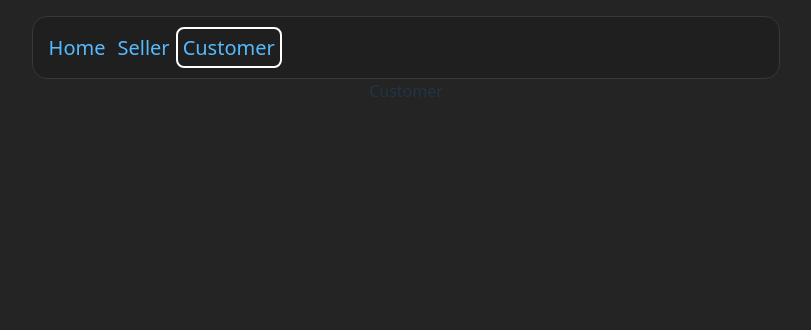
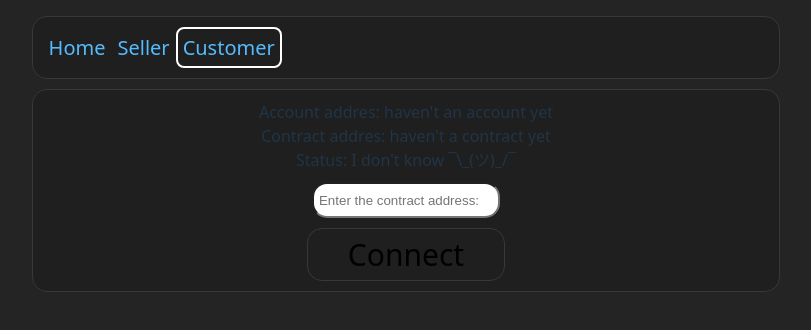
Before and after one commit to XPUIIIKA/trade-contract-web3, a React (Vite) app in the folder frontend/trade-web3/: page /customer in a window 1280 px wide. Shown: the top 330 px of the page, without its empty margins (234-1045 px from the left). Built offline with nearby package versions, Linux system fonts and the light colour scheme.

Commit message:
-fix&-feat:Fixed an issue where the client could see the seller's UI. The simplest part of the UI for the client has been implemented.

```diff
--- a/frontend/trade-web3/src/pages/Customer.jsx
+++ b/frontend/trade-web3/src/pages/Customer.jsx
@@ -1,10 +1,92 @@
+import { useEffect, useState } from "react";
+import { useDispatch, useSelector } from "react-redux";
+import { CONTRACT_ABI } from "../../config";
+import { setContractAddress, setCustomer, setStatus } from "../contractSlice";
+import Web3 from "web3";
+
 function Customer() {
+  const dispatch = useDispatch();
+  const contractAddress = useSelector((s) => s.contract.address);
+  const customerAccount = useSelector((s) => s.contract.customer);
+  const status = useSelector((s) => s.contract.status);
+  const [contractAddressInput, setContractAddressInput] = useState("");
+
+  const connectBtnHandler = async () => {
+    if (contractAddress) return;
+
+    if (!window.ethereum) {
+      alert("MetaMask not found");
+      return;
+    }
+
+    // Подключаем MetaMask
+    const web3 = new Web3(window.ethereum);
+    const accounts = await window.ethereum.request({
+      method: "eth_requestAccounts",
+    });
+
+    const seller = accounts[0];
+    dispatch(setCustomer(seller));
+    dispatch(setContractAddress(contractAddressInput));
+  };
+
+  const getContractState = async () => {
+    if (!window.ethereum || !contractAddress) return;
+
+    const web3 = new Web3(window.ethereum);
+    const contract = new web3.eth.Contract(CONTRACT_ABI, contractAddress);
+
+    try {
+      const stateValue = await contract.methods.state().call();
+      const states = ["Ready", "OrderCreated", "OrderPaid", "Shipment"];
+      dispatch(setStatus(states[stateValue]));
+    } catch (err) {
+      console.error("Error getting state:", err);
+      dispatch(setStatus(""));
+    }
+  };
+
+  useEffect(() => {
+    getContractState();
+    const interval = setInterval(getContractState, 5000);
+    return () => clearInterval(interval);
+  }, [contractAddress]);
 
   return (
-    <div>
-      <p>Customer</p>
+    <div className="div flex-div mt-10">
+      <p>
+        Account addres:{" "}
+        {customerAccount ? customerAccount : "haven't an account yet"}
+      </p>
+      <p>
+        Contract addres:{" "}
+        {contractAddress ? contractAddress : "haven't a contract yet"}
+      </p>
+      <p className={status}>
+        Status: {status ? status : "I don't know ¯\\_(ツ)_/¯"}
+      </p>
+      {contractAddress ? (
+        status == "Ready" ? (
+          <></>
+        ) : null
+      ) : (
+        <>
+          <input
+            type="text"
+            placeholder="Enter the contract address:"
+            value={contractAddressInput}
+            className="mt-10"
+            onChange={(e) => {
+              setContractAddressInput(e.target.value);
+            }}
+          />
+          <button className="btn-xl mt-10" onClick={connectBtnHandler}>
+            <p>Connect</p>
+          </button>
+        </>
+      )}
     </div>
-  )
+  );
 }
 
-export default Customer
+export default Customer;
--- a/frontend/trade-web3/src/pages/Seller.jsx
+++ b/frontend/trade-web3/src/pages/Seller.jsx
@@ -4,7 +4,12 @@ import Web3 from "web3";
 import SellerForm from "../сomponents/SellerForm";
 import ProductList from "../сomponents/ProductList";
 import { useDispatch, useSelector } from "react-redux";
-import { setContractAddress, setSeller, setStatus, setProducts } from "../contractSlice";
+import {
+  setContractAddress,
+  setSeller,
+  setStatus,
+  setProducts,
+} from "../contractSlice";
 
 function Seller() {
   const dispatch = useDispatch();
@@ -12,6 +17,7 @@ function Seller() {
   const sellerAccount = useSelector((s) => s.contract.seller);
   const status = useSelector((s) => s.contract.status);
   const products = useSelector((s) => s.contract.products);
+  const customerAccount = useSelector((s) => s.contract.customer);
   const [deposit, setDeposit] = useState("");
 
   const deployContract = async () => {
@@ -97,9 +103,19 @@ function Seller() {
     return () => clearInterval(interval);
   }, [contractAddress]);
 
+  if (customerAccount)
+    return (
+      <div className="div flex-div mt-10">
+        <p>You are customer!</p>
+      </div>
+    );
+
   return (
     <div className="div flex-div mt-10">
-      <p>Account addres: {sellerAccount ? sellerAccount : "haven't an account yet"}</p>
+      <p>
+        Account addres:{" "}
+        {sellerAccount ? sellerAccount : "haven't an account yet"}
+      </p>
       <p>
         Contract addres:{" "}
         {contractAddress ? contractAddress : "haven't a contract yet"}
@@ -110,7 +126,6 @@ function Seller() {
       {contractAddress ? (
         status == "Ready" ? (
           <SellerForm
-            status={status}
             contractAddress={contractAddress}
             getProducts={getProducts}
           />
--- a/frontend/trade-web3/src/сomponents/SellerForm.jsx
+++ b/frontend/trade-web3/src/сomponents/SellerForm.jsx
@@ -1,8 +1,11 @@
 import { useState } from "react";
 import { CONTRACT_ABI } from "../../config";
 import Web3 from "web3";
+import { useSelector } from "react-redux";
 
-function SellerForm({ status, contractAddress, getProducts}) {
+function SellerForm({contractAddress, getProducts}) {
+  const status = useSelector((s) => s.contract.status);
+  const customer = useSelector((s) => s.contract.customer);
   const [name, setName] = useState("");
   const [price, setPrice] = useState("");
 
@@ -22,6 +25,11 @@ function SellerForm({ status, contractAddress, getProducts}) {
     if (!contractAddress) return;
 
     if (status != "Ready") return;
+
+    if (customer){
+      alert("You are customer!");
+      return;
+    }
 
     const web3 = new Web3(window.ethereum);
 
```
